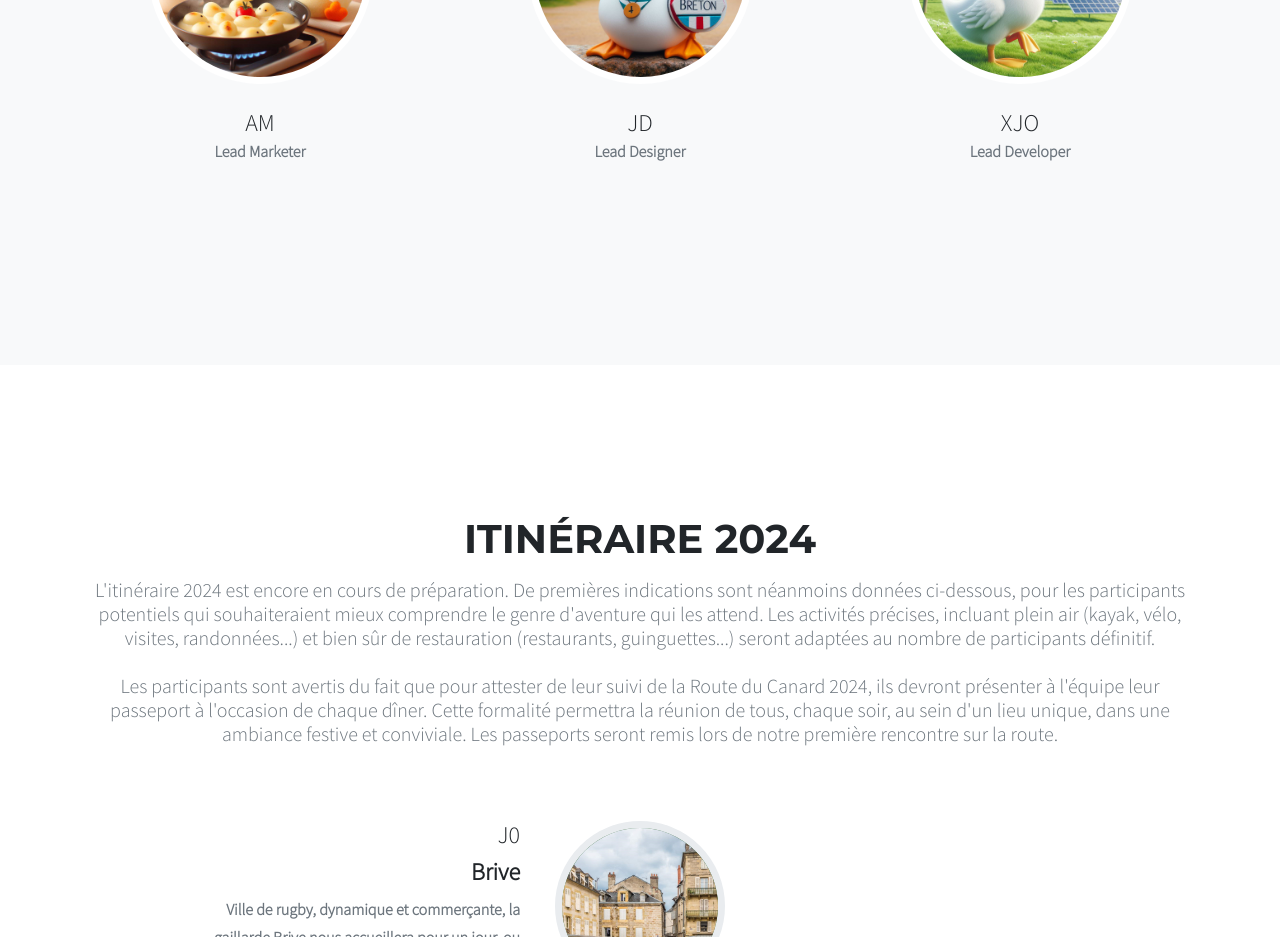
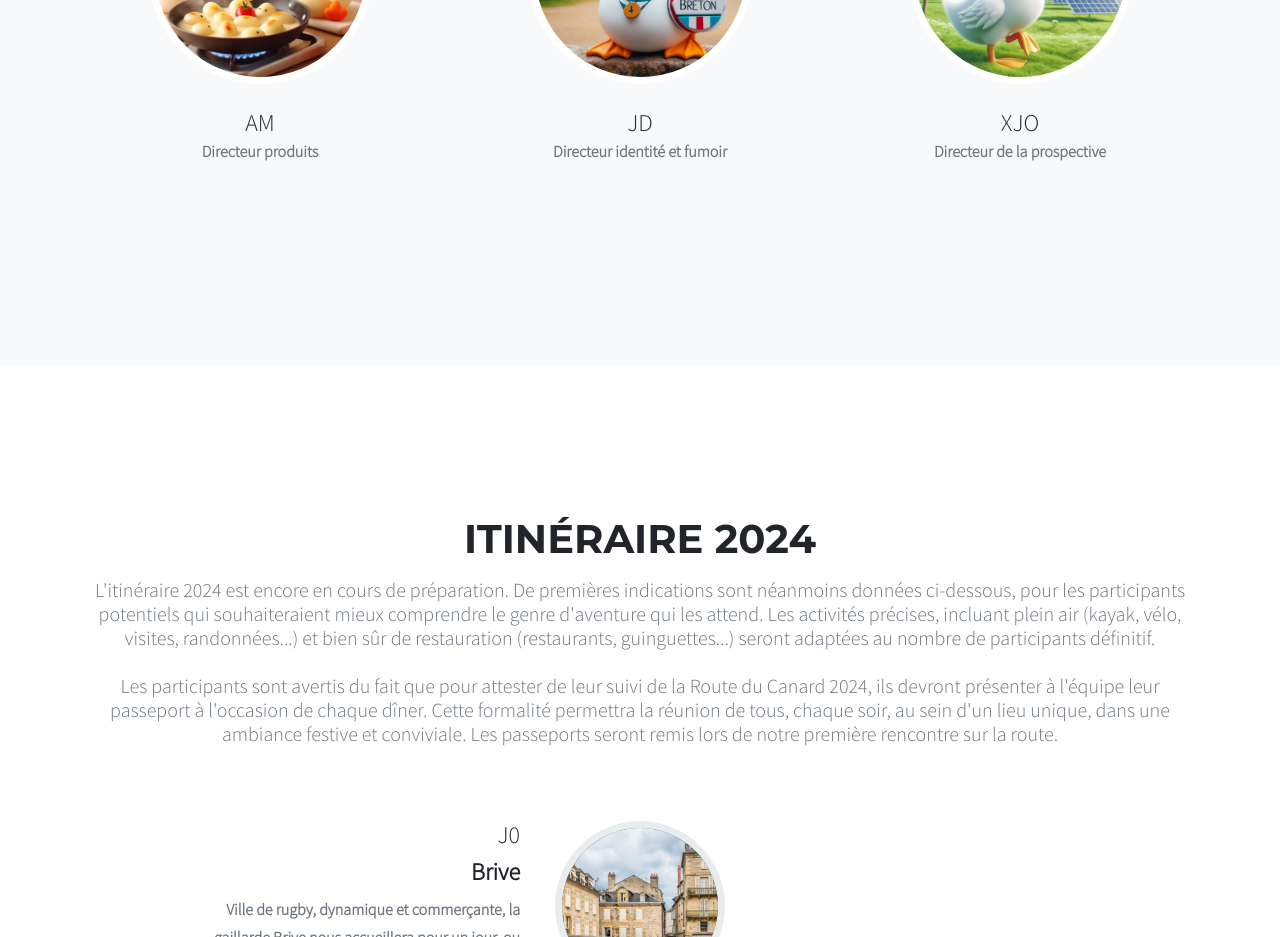
Before and after one commit to routeducanard/routeducanard.github.io, a website: page index.html in a window 1280 px wide. Shown: the part 3240-4177 px from the top of the page. Drawn offline with Linux system fonts and the light colour scheme; a web font is replaced by a local one.

Commit message:
Update index.html

```diff
--- a/index.html
+++ b/index.html
@@ -141,21 +141,21 @@
                   <div class="team-member">
                       <img class="mx-auto rounded-circle" src="https://routeducanard.github.io/img/AM_2.jpg" alt="..." />
                       <h4>AM</h4>
-                      <p class="text-muted">Lead Marketer</p>
+                      <p class="text-muted">Directeur produits</p>
                   </div>
               </div>
               <div class="col-lg-4">
                   <div class="team-member">
                       <img class="mx-auto rounded-circle" src="https://routeducanard.github.io/img/JD_1.jpg" alt="..." />
                       <h4>JD</h4>
-                      <p class="text-muted">Lead Designer</p>
+                      <p class="text-muted">Directeur identité et fumoir</p>
                   </div>
               </div>
               <div class="col-lg-4">
                   <div class="team-member">
                       <img class="mx-auto rounded-circle" src="https://routeducanard.github.io/img/XJO_6.jpg" alt="..." />
                       <h4>XJO</h4>
-                      <p class="text-muted">Lead Developer</p>
+                      <p class="text-muted">Directeur de la prospective</p>
                   </div>
               </div>
           </div>
```
